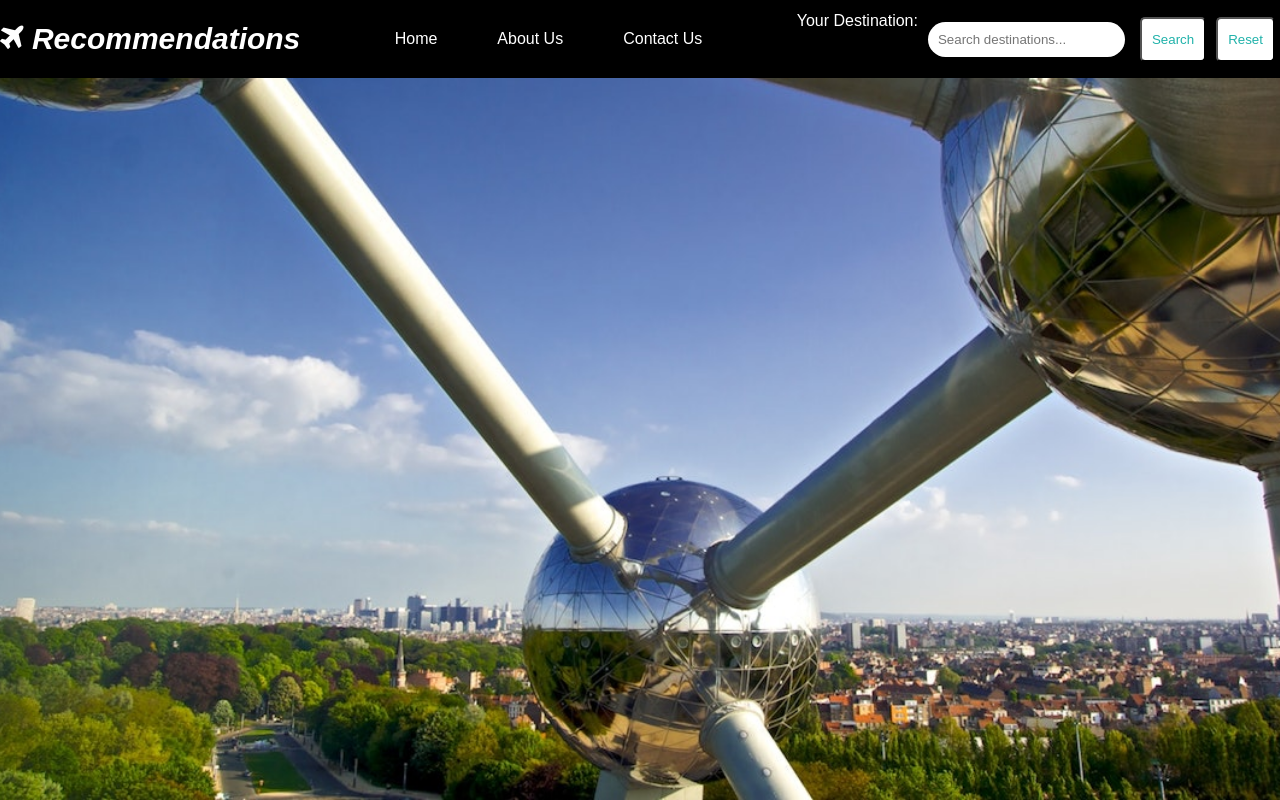
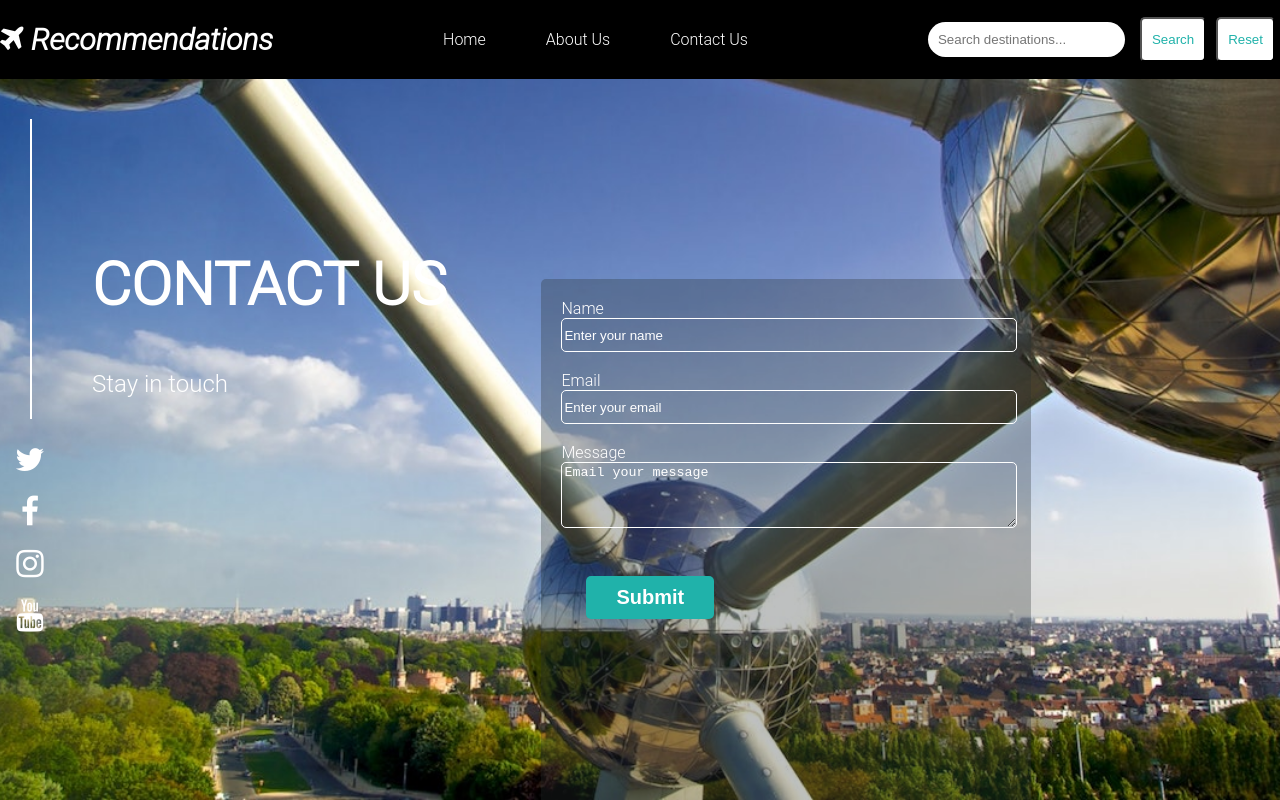
Before and after one commit to ManticoreGH/travelRecommentation, a plain HTML site: page contact.html in a window 1280 px wide. Drawn offline with Linux system fonts and the light colour scheme.

Commit message:
still adding css

```diff
--- a/contact.html
+++ b/contact.html
@@ -18,11 +18,35 @@
         <a href="./contact.html">Contact Us</a>
     </div>
     <div class="navbar-items">
-        <label for="searchDestination">Your Destination: </label>
         <input type="text" placeholder="Search destinations..." id="searchDestination">
         <button class="btn" id="btnSearch">Search</button>
         <button class="btn" id="btnReset">Reset</button>
     </div>
 </div>
+<div id="home">
+    <div class="social-media">
+        <div class="vertical-line">
+        </div>
+        <div class="social-media-item">
+            <i class="fa fa-twitter fa-2x social-media-btn"></i>
+            <i class="fa fa-facebook fa-2x social-media-btn"></i>
+            <i class="fa fa-instagram fa-2x social-media-btn"></i>
+            <i class="fa fa-youtube fa-2x social-media-btn"></i>
+        </div>
+    </div>
+    <div class="contact">
+        <h2 class="information-title">CONTACT US</h2>
+        <p>Stay in touch</p>
+    </div>
+    <div class="contact-form">
+        <label for="name">Name</label><br>
+        <input id="name" class="contact-input" type="text" placeholder="Enter your name"><br><br>
+        <label for="email">Email</label><br>
+        <input id="email" class="contact-input" type="text" placeholder="Enter your email"><br><br>
+        <label for="message">Message</label><br>
+        <textarea id="message" class="contact-input" placeholder="Email your message"></textarea><br><br>
+        <button id="btnBook">Submit</button>
+    </div>
+</div>
 </body>
 </html>
--- a/travel_recommendation.css
+++ b/travel_recommendation.css
@@ -1,5 +1,5 @@
 body, html {
-    font-family: Arial, sans-serif;
+    font-family: "Roboto Light", Arial, sans-serif;
     background-image: url('./img/background.jpg');
     background-size: cover;
     background-position: center;
@@ -84,6 +84,8 @@ body, html {
 
 #home {
     display: flex;
+    min-height: 100vh;
+    min-width: 100vh;
     height: 100%;
     width: 100%;
 }
@@ -91,12 +93,13 @@ body, html {
 .social-media {
     display: block;
     margin-left: 15px;
+    margin-top: 25px;
 }
 
 .vertical-line {
     border-left: 2px solid white;
     height: 300px;
-    margin: 30px 15px;
+    margin: 15px 15px;
 }
 
 .social-media-section {
@@ -121,27 +124,22 @@ body, html {
 }
 
 .information {
-    /*display: flex;*/
-    /*flex-direction: column;*/
-    height: fit-content;
-    margin-top: 25px;
-    margin-left: 25px;
-    background-color: rgba(50, 50, 50, 0.5);
+    width: 400px;
     color: white;
-    border-radius: 20px;
+    font-weight: bolder;
+    display: block;
+    margin: 25px 25px;
 }
 
 .information-title {
-    font-size: 50px;
-    font-weight: bold;
-    margin: 20px;
+    font-weight: bolder;
+    font-size: 60px;
 }
 
 .information-body{
     font-size: 20px;
-    text-align: justify;
     font-weight: normal;
-    margin:10px;
+    margin-bottom: 50px;
 }
 
 #btnBook{
@@ -149,10 +147,15 @@ body, html {
     background-color: lightseagreen;
     border: none;
     border-radius: 5px;
-    padding: 10px;
+    padding: 10px 30px;
     margin: 25px;
     font-size: 20px;
     font-weight: bold;
+}
+
+#btnBook:hover {
+    color: lightseagreen;
+    background-color: white;
 }
 
 #result{
@@ -195,6 +198,42 @@ body, html {
     border-radius: 10px;
 }
 
-.invisible {
-    display: none;
+.contact {
+    color: white;
+    font-weight: bolder;
+    padding: 20px;
+    display: block;
+    margin: 100px 25px;
 }
+
+.contact p {
+    font-size: 24px;
+    font-weight: normal;
+}
+
+.contact-form {
+    width: 450px;
+    height: 500px;
+    background-color: rgba(41, 47, 46, 0.3);
+    margin: 200px 50px;
+    padding: 20px;
+    color: white;
+    border-radius: 5px;
+}
+
+.contact-input {
+    width: 450px;
+    height: 30px;
+    background-color: rgba(255, 255, 255, 0);
+    border: 1px solid white;
+    border-radius: 5px;
+}
+
+#message {
+    height: 60px;
+}
+
+.contact-input::placeholder {
+    color: white;
+    opacity: 1;
+}
```
Also changed, not shown: about.html (+12 -1 lines).
